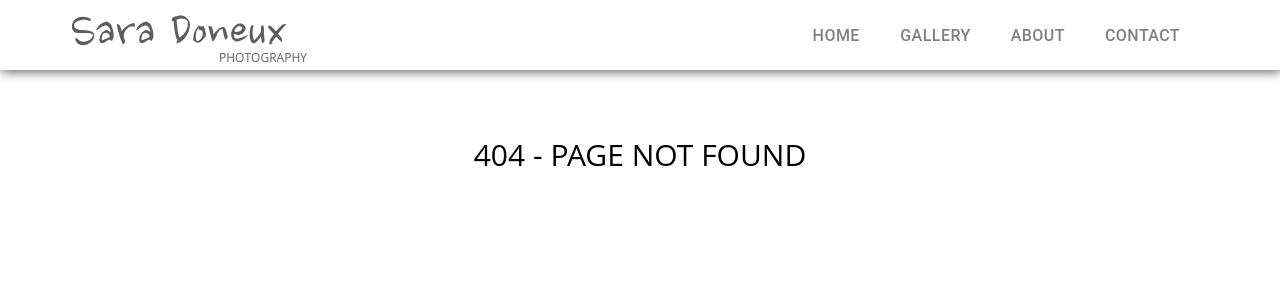
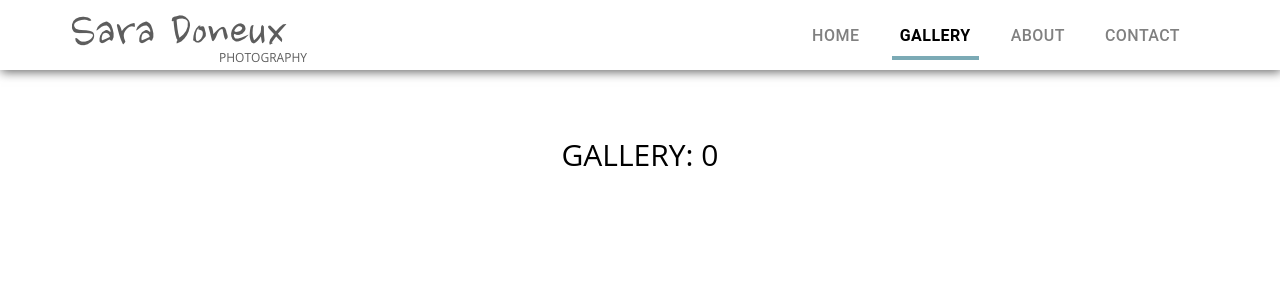
Before and after one commit to com-roboautomator/photo-website, a React (Create React App) app: page /gallery/0 in a window 1280 px wide. Before the commit this address had no page. Shown: the top 300 px of the page. Built offline with nearby package versions, Linux system fonts and the light colour scheme.

Commit message:
Adds dynamic id to Gallery path

```diff
--- a/src/App.css
+++ /dev/null
@@ -1,38 +0,0 @@
-.App {
-  text-align: center;
-}
-
-.App-logo {
-  height: 40vmin;
-  pointer-events: none;
-}
-
-@media (prefers-reduced-motion: no-preference) {
-  .App-logo {
-    animation: App-logo-spin infinite 20s linear;
-  }
-}
-
-.App-header {
-  background-color: #282c34;
-  min-height: 100vh;
-  display: flex;
-  flex-direction: column;
-  align-items: center;
-  justify-content: center;
-  font-size: calc(10px + 2vmin);
-  color: white;
-}
-
-.App-link {
-  color: #61dafb;
-}
-
-@keyframes App-logo-spin {
-  from {
-    transform: rotate(0deg);
-  }
-  to {
-    transform: rotate(360deg);
-  }
-}
--- a/src/App.tsx
+++ b/src/App.tsx
@@ -1,4 +1,3 @@
-import './App.css';
 import React from 'react';
 import { BrowserRouter, Route, Switch } from 'react-router-dom';
 import Home from './pages/Home';
@@ -13,18 +12,16 @@ class App extends React.Component {
   render() {
     return (
       <main>
-        <div>
         <BrowserRouter >
           <Route render={(props) => (<NavigationBar {...props} />)} />
           <Switch>
             <Route path="/" component={Home} exact />
-              <Route path="/gallery" component={Gallery} exact />
+            <Route path="/gallery/:id" render={(props) => <Gallery {...props} />} />
             <Route path="/about" component={About} exact />
             <Route path="/contact" component={Contact} exact />
             <Route path="/*" component={Error} />
           </Switch>
         </BrowserRouter>
-        </div>
       </main>
     );
   }
--- a/src/index.tsx
+++ b/src/index.tsx
@@ -1,4 +1,3 @@
-import React from 'react';
 import ReactDOM from 'react-dom';
 import './index.css';
 import App from './App';
--- a/src/pages/About.tsx
+++ b/src/pages/About.tsx
@@ -1,15 +1,13 @@
 import { createStyles, withStyles, WithStyles } from '@material-ui/styles';
 import React from 'react';
 
-interface AboutProps extends WithStyles<typeof styles> {
-}
+interface AboutProps extends WithStyles<typeof styles> {}
 
 class About extends React.Component<AboutProps> {
 
     render() {
         const classes = this.props.classes
         return (
-
             <main>
                 <div className={classes.container}>
                     <div className={classes.description}>
@@ -17,10 +15,8 @@ class About extends React.Component<AboutProps> {
                     </div>
                 </div>
             </main>
-
         );
     }
-
 }
 
 const styles = () => createStyles({
--- a/src/pages/Contact.tsx
+++ b/src/pages/Contact.tsx
@@ -2,9 +2,7 @@ import { createStyles, withStyles, WithStyles } from '@material-ui/styles';
 import React from 'react';
 
 
-interface ContactProps extends WithStyles<typeof styles> {
-    value: string;
-}
+interface ContactProps extends WithStyles<typeof styles> {}
 
 class Contact extends React.Component<ContactProps> {
 
--- a/src/pages/Error.tsx
+++ b/src/pages/Error.tsx
@@ -1,8 +1,7 @@
 import { createStyles, WithStyles, withStyles } from '@material-ui/styles';
 import React from 'react';
 
-interface ErrorProps extends WithStyles<typeof styles> {
-}
+interface ErrorProps extends WithStyles<typeof styles> {}
 
 class Error extends React.Component<ErrorProps> {
 
--- a/src/pages/Gallery.tsx
+++ b/src/pages/Gallery.tsx
@@ -1,21 +1,21 @@
 import { WithStyles } from '@material-ui/core';
 import { createStyles, withStyles } from '@material-ui/styles';
 import React from 'react';
+import { RouteComponentProps } from 'react-router-dom';
 
-interface GalleryProps extends WithStyles<typeof styles> {
-}
+interface GalleryProps extends WithStyles<typeof styles>, React.PropsWithChildren<RouteComponentProps<any, any, unknown>> {}
 
 class Gallery extends React.Component<GalleryProps>{
 
     render() {
         const classes = this.props.classes
-
+        const {id} = this.props.match.params
         return (
             <main>
                 <div>
                     <div className={classes.container}>
                         <div className={classes.description}>
-                            GALLERY
+                            GALLERY: {id}
                         </div>
                     </div>
                 </div>
--- a/src/pages/Home.tsx
+++ b/src/pages/Home.tsx
@@ -1,14 +1,12 @@
 import { createStyles, WithStyles, withStyles } from "@material-ui/styles";
 import React from "react";
 
-interface HomeProps extends WithStyles<typeof styles> {
-}
+interface HomeProps extends WithStyles<typeof styles> {}
 
 class Home extends React.Component<HomeProps>{
 
     render() {
         const classes = this.props.classes;
-
         return (
             <main>
                 <div className={classes.container}>
--- a/src/pages/components/NavigationBar.tsx
+++ b/src/pages/components/NavigationBar.tsx
@@ -5,8 +5,7 @@ import { RouteComponentProps } from "react-router-dom";
 import Button from './NavigationMenuButton';
 import Logo from './NavigationMenuLogo';
 
-interface NavigationBarProps extends WithStyles<typeof styles>, React.PropsWithChildren<RouteComponentProps<any, any, unknown>> {
-}
+interface NavigationBarProps extends WithStyles<typeof styles>, React.PropsWithChildren<RouteComponentProps<any, any, unknown>> {}
 
 class NavigationBar extends React.Component<NavigationBarProps, any> {
 
@@ -19,7 +18,7 @@ class NavigationBar extends React.Component<NavigationBarProps, any> {
                 <Logo />
                 <div className={classes.items_container}>
                     <Button  text="HOME" path="/" selected={(location === "/")} />
-                    <Button  text="GALLERY" path="/gallery" selected={(location === "/gallery")} />
+                    <Button  text="GALLERY" path="/gallery/0" selected={(location.includes("/gallery"))} />
                     <Button  text="ABOUT" path="/about" selected={(location === "/about")} />
                     <Button  text="CONTACT" path="/contact" selected={(location === "/contact")} />
                 </div>
--- a/src/pages/components/NavigationMenuButton.tsx
+++ b/src/pages/components/NavigationMenuButton.tsx
@@ -6,7 +6,6 @@ interface NavigationMenuButtonProps extends WithStyles<typeof styles> {
     selected: boolean
     text: string
 }
-
 
 class NavigationMenuButton extends React.Component<NavigationMenuButtonProps>{
 
--- a/src/pages/components/NavigationMenuLogo.tsx
+++ b/src/pages/components/NavigationMenuLogo.tsx
@@ -3,8 +3,7 @@ import React from "react";
 import { Link } from "react-router-dom";
 import LogoImage from "../../images/Logo.png"
 
-interface LogoProps extends WithStyles <typeof styles>{
-}
+interface LogoProps extends WithStyles <typeof styles>{}
 
 class NavigationMenuLogo extends React.Component <LogoProps>{
 
```
Lines whose indentation alone changed are shown as unchanged.
